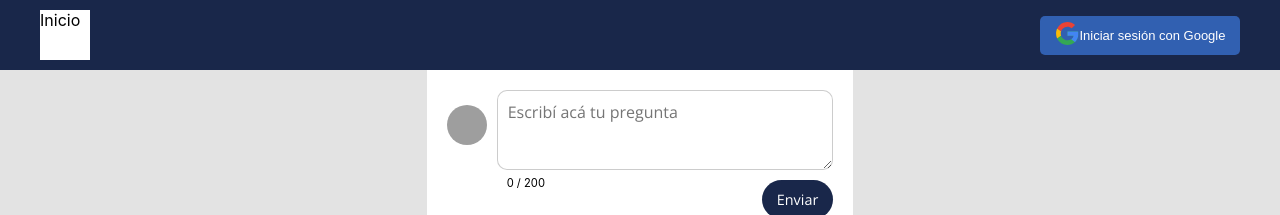
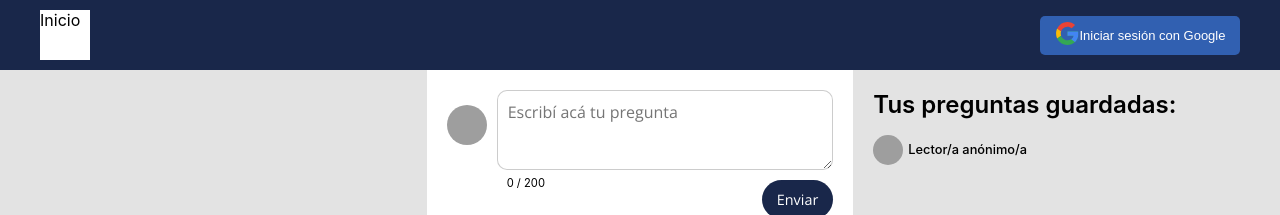
Before and after one commit to juanv87/atencion-lector, a Next.js app: page / in a window 1280 px wide. Shown: the top 215 px of the page. Built offline with nearby package versions, Linux system fonts and the light colour scheme; no server answers; the database is empty; grey boxes are pictures that could not be loaded.

Commit message:
Crear componente de ListaSavedPreguntas

```diff
--- /dev/null
+++ b/components/Elements/ListaSavedPreguntas/ListaSavedPreguntas.module.scss
@@ -0,0 +1,8 @@
+.listaSavedPreguntas {
+  padding: 0 20px;
+  h2 {
+    font-size: 1.5rem;
+    font-weight: 600;
+    margin-bottom: 1rem;
+  }
+}
--- /dev/null
+++ b/components/Elements/ListaSavedPreguntas/ListaSavedPreguntas.tsx
@@ -0,0 +1,33 @@
+import React, { useEffect } from "react";
+import { useAppDispatch, useAppSelector } from "../../../hooks";
+import { startLoadingSavedPreguntasByUser } from "../../../store/entries";
+import { Pregunta } from "../Pregunta/Pregunta";
+import { SavedPregunta } from "../SavedPregunta/SavedPregunta";
+import styles from "./ListaSavedPreguntas.module.scss";
+
+interface Props {
+  status: string;
+}
+
+export const ListaSavedPreguntas = ({ status }: Props) => {
+  const dispatch = useAppDispatch();
+  const { savedPreguntasByUser } = useAppSelector((state) => state.entries);
+
+  useEffect(() => {
+    status === "authenticated" && dispatch(startLoadingSavedPreguntasByUser());
+  }, [status]);
+  return (
+    <>
+      <section className={styles.listaSavedPreguntas}>
+        <h2>Tus preguntas guardadas:</h2>
+        {savedPreguntasByUser && savedPreguntasByUser.length > 0 ? (
+          savedPreguntasByUser.map((pregunta) => {
+            return <SavedPregunta key={pregunta.id} pregunta={pregunta} />;
+          })
+        ) : (
+          <p>No hay preguntas guardadas</p>
+        )}
+      </section>
+    </>
+  );
+};
--- /dev/null
+++ b/components/Elements/SavedPregunta/SavedPregunta.module.scss
@@ -0,0 +1,8 @@
+.savedPregunta {
+  max-width: 300px;
+  h3 {
+    font-size: 0.9rem;
+    font-weight: 600;
+    margin-bottom: 0.5rem;
+  }
+}
--- /dev/null
+++ b/components/Elements/SavedPregunta/SavedPregunta.tsx
@@ -0,0 +1,24 @@
+import React from "react";
+import { IPregunta } from "../../../types/IPregunta";
+import styles from "./SavedPregunta.module.scss";
+import { AutorAvatar } from "../AutorAvatar/AutorAvatar";
+
+interface Props {
+  pregunta: IPregunta;
+}
+
+export const SavedPregunta = ({ pregunta }: Props) => {
+  console.log(
+    "🚀 ~ file: SavedPregunta.tsx ~ line 10 ~ SavedPregunta ~ pregunta",
+    pregunta
+  );
+  const { autor, titulo } = pregunta;
+  return (
+    <>
+      <article className={styles.savedPregunta}>
+        <AutorAvatar autor={autor} />
+        <h3>{titulo}</h3>
+      </article>
+    </>
+  );
+};
--- a/pages/index.tsx
+++ b/pages/index.tsx
@@ -2,6 +2,7 @@ import type { NextPage } from "next";
 import Head from "next/head";
 import { useEffect } from "react";
 import { ListaPreguntas } from "../components/Elements/ListaPreguntas/ListaPreguntas";
+import { ListaSavedPreguntas } from "../components/Elements/ListaSavedPreguntas/ListaSavedPreguntas";
 import { Header } from "../components/ui/Header/Header";
 import { AddPregunta } from "../components/User/AddPregunta/AddPregunta";
 import { useAppDispatch } from "../hooks";
@@ -11,7 +12,7 @@ import styles from "./Home.module.scss";
 
 const Home: NextPage = () => {
   const dispatch = useAppDispatch();
-  useCheckAuth();
+  const status = useCheckAuth();
   useEffect(() => {
     dispatch(startLoadingPreguntas());
   }, []);
@@ -30,7 +31,9 @@ const Home: NextPage = () => {
             <AddPregunta />
             <ListaPreguntas />
           </div>
-          <div className={styles.homeContainer__right}></div>
+          <div className={styles.homeContainer__right}>
+            <ListaSavedPreguntas status={status} />
+          </div>
         </div>
       </main>
     </>
--- a/store/entries/thunks.js
+++ b/store/entries/thunks.js
@@ -107,8 +107,11 @@ export const startLoadingPreguntasByUserName = ({ name }) => {
   };
 };
 
-export const startLoadingSavedPreguntasByUser = ({ name, uid }) => {
+export const startLoadingSavedPreguntasByUser = () => {
   return async (dispatch, getState) => {
+    const { uid, status } = getState().auth;
+    console.log("🚀 ~ file: thunks.js ~ line 113 ~ return ~ status", status);
+    console.log("🚀 ~ file: thunks.js ~ line 113 ~ return ~ uid", uid);
     try {
       // dispatch(loadingPreguntas());
       // dispatch(startLoadingPreguntas({ name }));
@@ -116,6 +119,7 @@ export const startLoadingSavedPreguntasByUser = ({ name, uid }) => {
       dispatch(setSavedPreguntasByUser(savedPreguntas));
     } catch (error) {
       console.log("startLoadingSavedPreguntasByUser", error);
+      throw error;
     }
   };
 };
```
Also changed, not shown: pages/[name]/index.tsx (+15 -21 lines).
